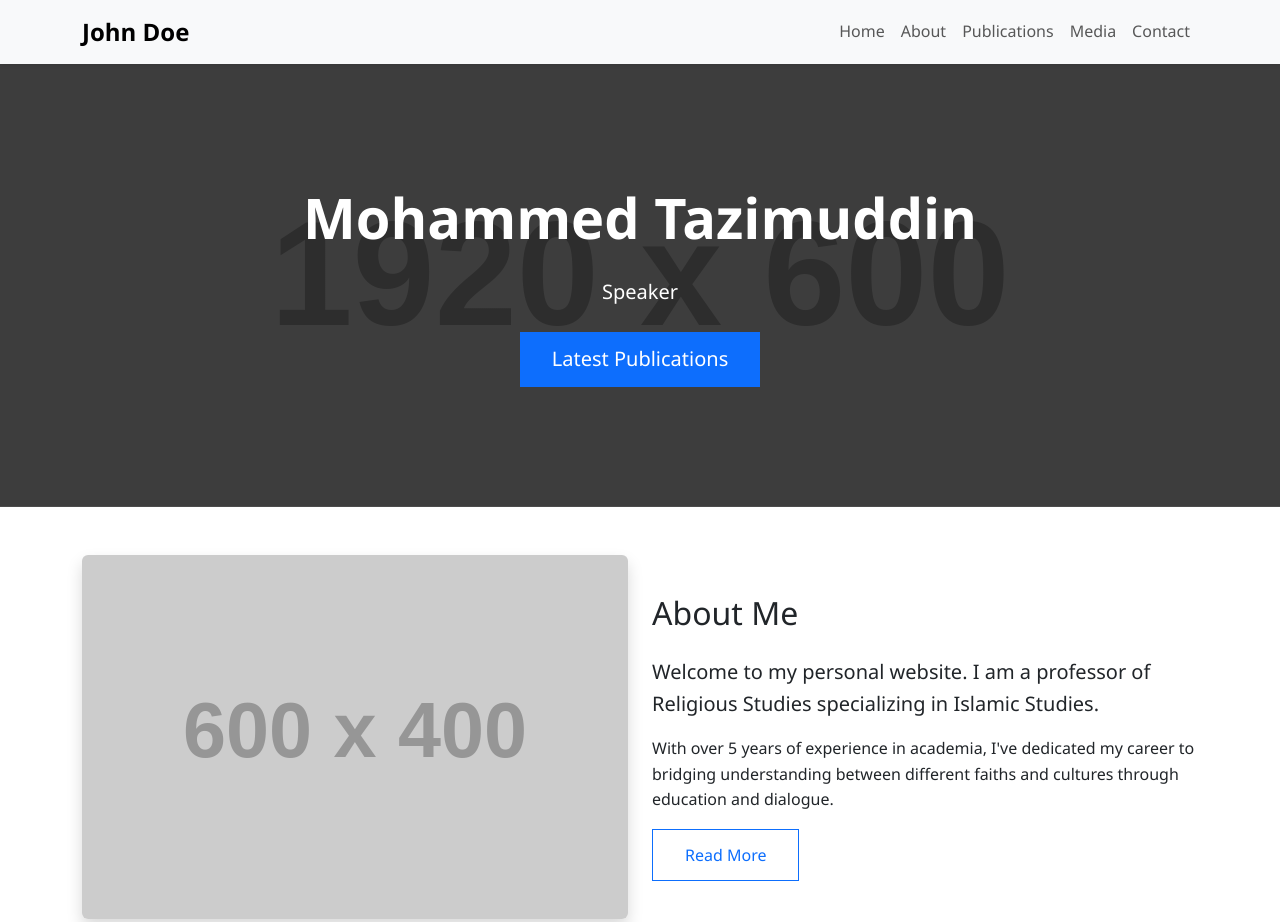
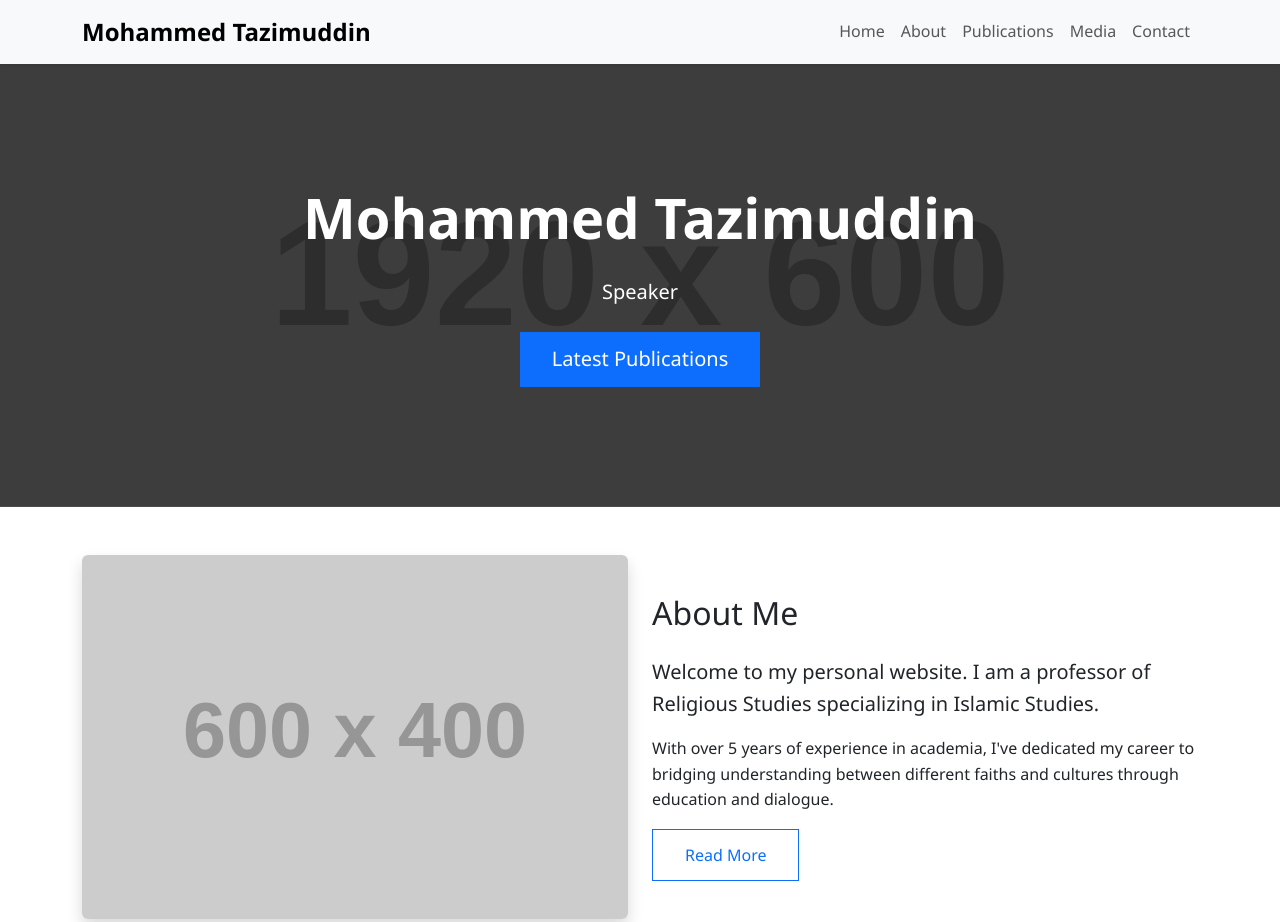
Before and after one commit to kshan962/Tazim-Website, a plain HTML site: page index.html in a window 1280 px wide. Shown: the top 922 px of the page. Drawn offline with nearby package versions, Linux system fonts and the light colour scheme; placeholder pictures from the web are drawn by us.

Commit message:
Update index.html

```diff
--- a/index.html
+++ b/index.html
@@ -15,7 +15,7 @@
     <!-- Navigation -->
     <nav class="navbar navbar-expand-lg navbar-light bg-light shadow-sm sticky-top">
         <div class="container">
-            <a class="navbar-brand fw-bold" href="#">John Doe</a>
+            <a class="navbar-brand fw-bold" href="#">Mohammed Tazimuddin</a>
             <button class="navbar-toggler" type="button" data-bs-toggle="collapse" data-bs-target="#navbarNav">
                 <span class="navbar-toggler-icon"></span>
             </button>
```
